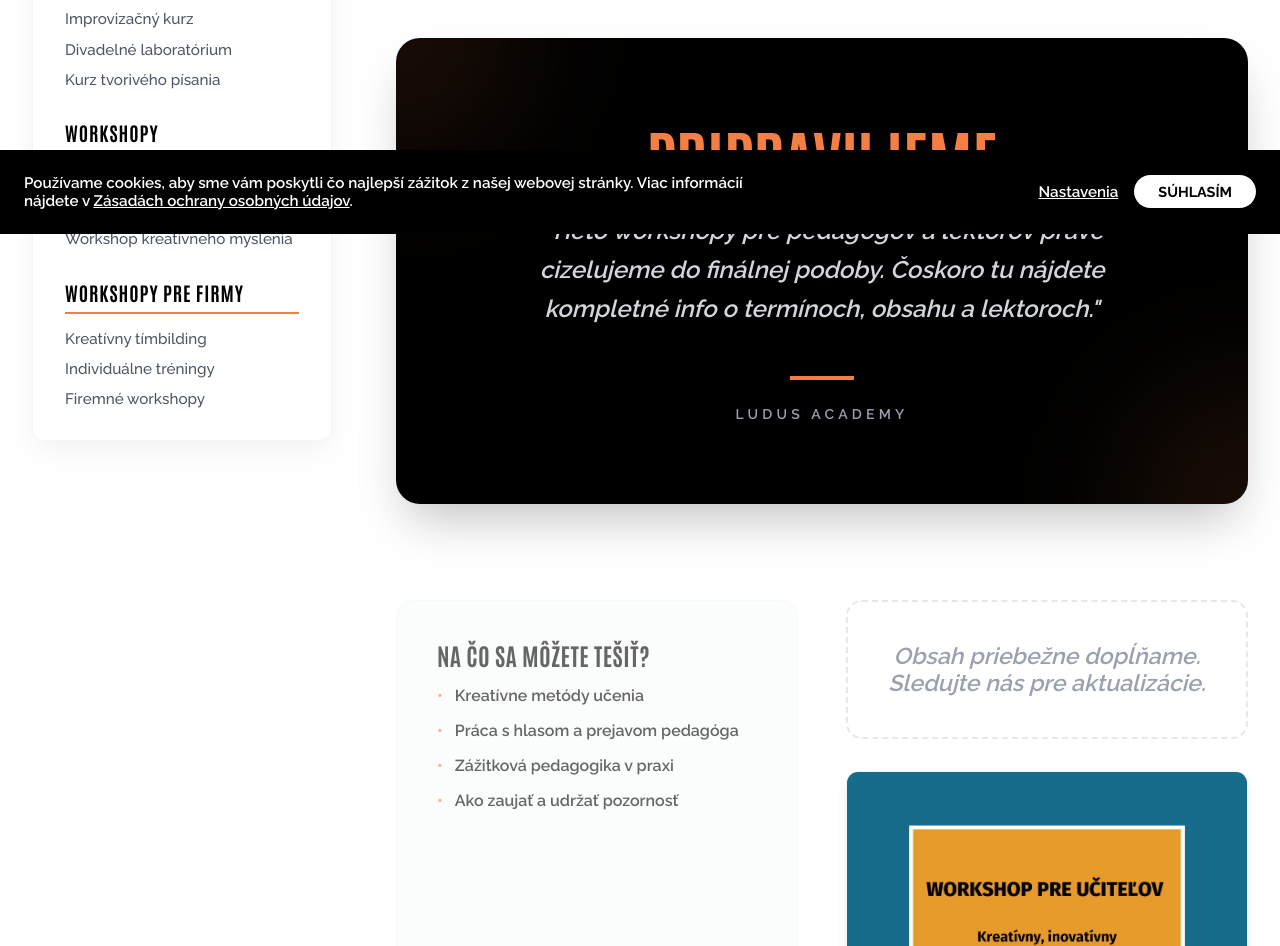
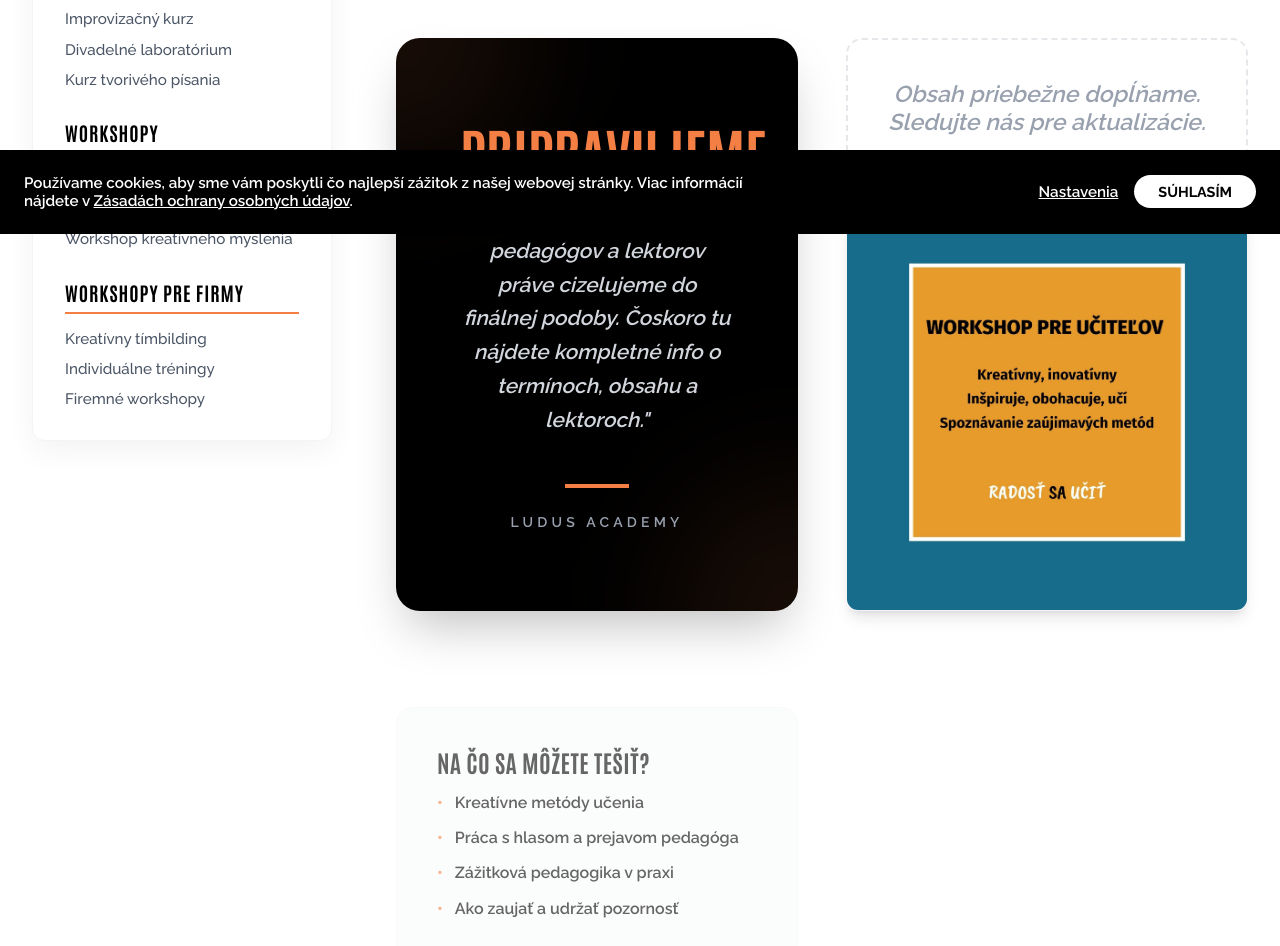
Before and after one commit to aebdigital/ludus, a Next.js app: page /ludus-academy/workshop-ucitelia in a window 1280 px wide. Shown: the part 566-1512 px from the top of the page. Built offline with nearby package versions, Linux system fonts and the light colour scheme; a web font is replaced by a local one.

Commit message:
refine academy layouts: group text in left column and stand-alone graphics in right column

```diff
--- a/src/app/ludus-academy/divadelne-laboratorium/page.tsx
+++ b/src/app/ludus-academy/divadelne-laboratorium/page.tsx
@@ -53,11 +53,11 @@ export default async function DivadelneLaboratoriumPage() {
                             </div>
 
                             <div className="grid grid-cols-1 md:grid-cols-2 gap-8 mb-12">
+                                <div className="space-y-8">
                                     <div className="p-8 bg-white border border-gray-100 rounded-2xl shadow-sm">
                                         <h3 className="text-[1.5rem] mb-4 text-black font-bold uppercase" style={{ fontFamily: 'var(--font-heading)' }}>Aké skúsenosti sú potrebné?</h3>
                                         <p className="text-[#000]">Bez ohľadu na to, či máte skúsenosti s herectvom, tvorivým písaním alebo improvizáciou, ak máte chuť otvoriť sa novým podnetom a výzvam, ste na správnom mieste.</p>
                                     </div>
-                                <div className="space-y-8">
                                     <div className="p-8 bg-black text-white rounded-2xl shadow-xl">
                                         <h3 className="text-[1.5rem] mb-4 text-[#f47f44] font-bold uppercase" style={{ fontFamily: 'var(--font-heading)' }}>Pre koho je určený?</h3>
                                         <ul className="space-y-4 text-gray-300">
@@ -65,6 +65,7 @@ export default async function DivadelneLaboratoriumPage() {
                                             <li className="flex gap-2"><span className="text-[#f47f44] font-bold">•</span> Tým, ktorých zaujíma herectvo.</li>
                                             <li className="flex gap-2"><span className="text-[#f47f44] font-bold">•</span> Záujemcom, ktorých láka improvizácia and improvizované divadlo.</li>
                                         </ul>
+                                    </div>
                                 </div>
                                 <div className="">
                                     <Image
@@ -74,7 +75,6 @@ export default async function DivadelneLaboratoriumPage() {
                                         height={800}
                                         className="w-full h-auto rounded-xl shadow-lg border border-gray-100"
                                     />
-                                    </div>
                                 </div>
                             </div>
 
--- a/src/app/ludus-academy/firemny-timbilding/page.tsx
+++ b/src/app/ludus-academy/firemny-timbilding/page.tsx
@@ -43,6 +43,7 @@ export default async function FiremnyTimbildingPage() {
                             </div>
 
                             <div className="grid grid-cols-1 md:grid-cols-2 gap-12 mb-16">
+                                <div className="space-y-8">
                                     <div className="bg-white p-10 rounded-2xl border-2 border-gray-50 flex flex-col justify-center">
                                         <h3 className="text-[1.8rem] mb-6 text-black" style={{ fontFamily: 'var(--font-heading)' }}>
                                             Pre koho je určený
@@ -65,8 +66,6 @@ export default async function FiremnyTimbildingPage() {
                                             Nie je potrebná žiadna umelecká skúsenosť. Program je prispôsobený tak, aby účastníci mali z neho radosť. Radosť spolu pracovať.
                                         </p>
                                     </div>
-
-                                <div className="space-y-8">
                                     <div className="bg-gray-50 p-10 rounded-2xl border border-gray-100 flex flex-col justify-center">
                                         <h3 className="text-[1.8rem] mb-6 text-black font-bold uppercase tracking-tight" style={{ fontFamily: 'var(--font-heading)' }}>
                                             DĹŽKA TÍMBILDINGU
@@ -84,6 +83,8 @@ export default async function FiremnyTimbildingPage() {
                                             </p>
                                         </div>
                                     </div>
+                                </div>
+
                                 <div className="">
                                     <Image
                                         src="/GRAFIKA NA WEB KURZOV/kreativny-teambuilding.jpg"
@@ -92,7 +93,6 @@ export default async function FiremnyTimbildingPage() {
                                         height={800}
                                         className="w-full h-auto rounded-xl shadow-lg border border-gray-100"
                                     />
-                                    </div>
                                 </div>
                             </div>
 
--- a/src/app/ludus-academy/firemny-workshop/page.tsx
+++ b/src/app/ludus-academy/firemny-workshop/page.tsx
@@ -53,6 +53,7 @@ export default async function FiremnyWorkshopPage() {
                             </div>
 
                             <div className="grid grid-cols-1 md:grid-cols-2 gap-12 mb-16">
+                                <div className="space-y-8">
                                     <div className="bg-gray-50 p-10 rounded-2xl border border-gray-100">
                                         <h3 className="text-[1.8rem] mb-6 text-black" style={{ fontFamily: 'var(--font-heading)' }}>
                                             Cieľ workshopu
@@ -69,8 +70,6 @@ export default async function FiremnyWorkshopPage() {
                                             </p>
                                         </div>
                                     </div>
-
-                                <div className="space-y-8">
                                     <div className="bg-white p-10 rounded-2xl border-2 border-gray-50 flex flex-col justify-center">
                                         <h3 className="text-[1.8rem] mb-6 text-black" style={{ fontFamily: 'var(--font-heading)' }}>
                                             Pre koho je určený
@@ -94,6 +93,8 @@ export default async function FiremnyWorkshopPage() {
                                             Nie sú potrebné herecké skúsenosti. Tréning je praktický a prispôsobený konkrétnemu prostrediu organizácie.
                                         </p>
                                     </div>
+                                </div>
+
                                 <div className="">
                                     <Image
                                         src="/GRAFIKA NA WEB KURZOV/firemny-workshop.jpg"
@@ -102,7 +103,6 @@ export default async function FiremnyWorkshopPage() {
                                         height={800}
                                         className="w-full h-auto rounded-xl shadow-lg border border-gray-100"
                                     />
-                                    </div>
                                 </div>
                             </div>
 
--- a/src/app/ludus-academy/individualne-treningy/page.tsx
+++ b/src/app/ludus-academy/individualne-treningy/page.tsx
@@ -55,6 +55,7 @@ export default async function IndividualneTreningyPage() {
                             </div>
 
                             <div className="grid grid-cols-1 md:grid-cols-2 gap-12 mb-16">
+                                <div className="space-y-8">
                                     <div className="bg-white p-10 rounded-2xl border-2 border-gray-50 flex flex-col justify-center">
                                         <h3 className="text-[1.8rem] mb-6 text-black" style={{ fontFamily: 'var(--font-heading)' }}>
                                             Pre koho je tréning určený
@@ -77,8 +78,6 @@ export default async function IndividualneTreningyPage() {
                                             Nie je potrebná predchádzajúca skúsenosť. Tréning sa prispôsobuje konkrétnemu človeku a jeho situáciám.
                                         </p>
                                     </div>
-
-                                <div className="space-y-8">
                                     <div className="bg-gray-50 p-10 rounded-2xl border border-gray-100">
                                         <h3 className="text-[1.8rem] mb-6 text-black" style={{ fontFamily: 'var(--font-heading)' }}>
                                             Cieľ tréningu
@@ -97,6 +96,8 @@ export default async function IndividualneTreningyPage() {
                                             </p>
                                         </div>
                                     </div>
+                                </div>
+
                                 <div className="">
                                     <Image
                                         src="/GRAFIKA NA WEB KURZOV/individualny-trening.jpg"
@@ -105,7 +106,6 @@ export default async function IndividualneTreningyPage() {
                                         height={800}
                                         className="w-full h-auto rounded-xl shadow-lg border border-gray-100"
                                     />
-                                    </div>
                                 </div>
                             </div>
 
--- a/src/app/ludus-academy/workshop-kreativita/page.tsx
+++ b/src/app/ludus-academy/workshop-kreativita/page.tsx
@@ -44,6 +44,7 @@ export default async function WorkshopKreativitaPage() {
                             </div>
 
                             <div className="grid grid-cols-1 md:grid-cols-2 gap-8 mb-12">
+                                <div className="space-y-8">
                                     <div className="p-8 bg-black text-white rounded-2xl shadow-xl">
                                         <h3 className="text-[1.5rem] mb-4 text-[#f47f44] font-bold uppercase" style={{ fontFamily: 'var(--font-heading)' }}>Pre koho je workshop určený?</h3>
                                         <div className="space-y-4 text-gray-300">
@@ -52,12 +53,12 @@ export default async function WorkshopKreativitaPage() {
                                             <p className="font-bold text-white">Ak cítite, že by ste chceli do svojho života vniesť viac hravosti, tvorivosti a spontánnosti, tento kurz je pre vás.</p>
                                         </div>
                                     </div>
-                                <div className="space-y-8">
                                     <div className="p-8 bg-gray-50 border border-gray-100 rounded-2xl shadow-sm">
                                         <h3 className="text-[1.5rem] mb-4 text-black font-bold uppercase" style={{ fontFamily: 'var(--font-heading)' }}>Zámer workshopu</h3>
                                         <div className="space-y-4 text-[#000]">
                                             <p>Cieľom workshopu je rozvíjať kreatívne myslenie a naučiť sa pozerať na veci z nových uhlov. Kreativita nie je len pre umelcov – je prirodzenou súčasťou každého z nás.</p>
                                             <p>Prostredníctvom rôznych techník and cvičení sa naučíme odbúravať bloky, ktoré nám bránia tvoriť, a posilníme schopnosť prichádzať s novými nápadmi a riešeniami.</p>
+                                        </div>
                                     </div>
                                 </div>
                                 <div className="">
@@ -68,7 +69,6 @@ export default async function WorkshopKreativitaPage() {
                                         height={800}
                                         className="w-full h-auto rounded-xl shadow-lg border border-gray-100"
                                     />
-                                    </div>
                                 </div>
                             </div>
 
--- a/src/app/ludus-academy/workshop-ucitelia/page.tsx
+++ b/src/app/ludus-academy/workshop-ucitelia/page.tsx
@@ -34,15 +34,16 @@ export default async function WorkshopUciteliaPage() {
                                 PRIPRAVUJEME PRE VÁS NOVÉ OBSAHY
                             </div>
 
-                            <div className="bg-black text-white p-20 rounded-3xl text-center shadow-2xl relative overflow-hidden">
+                            <div className="grid grid-cols-1 md:grid-cols-2 gap-12 items-center">
+                                <div className="bg-black text-white p-16 rounded-3xl text-center shadow-2xl relative overflow-hidden h-full flex flex-col justify-center">
                                     <div className="absolute top-0 left-0 w-64 h-64 bg-[#f47f44]/10 rounded-full -translate-x-1/2 -translate-y-1/2 blur-3xl"></div>
                                     <div className="absolute bottom-0 right-0 w-64 h-64 bg-[#f47f44]/10 rounded-full translate-x-1/2 translate-y-1/2 blur-3xl"></div>
 
                                     <div className="relative z-10">
-                                    <div className="text-[#f47f44] text-[4rem] font-bold mb-4" style={{ fontFamily: 'var(--font-heading)' }}>
+                                        <div className="text-[#f47f44] text-[3.5rem] font-bold mb-4" style={{ fontFamily: 'var(--font-heading)' }}>
                                             PRIPRAVUJEME
                                         </div>
-                                    <p className="text-[1.5rem] text-gray-300 max-w-2xl mx-auto leading-relaxed italic">
+                                        <p className="text-[1.3rem] text-gray-300 max-w-2xl mx-auto leading-relaxed italic">
                                             "Tieto workshopy pre pedagógov a lektorov práve cizelujeme do finálnej podoby. Čoskoro tu nájdete kompletné info o termínoch, obsahu a lektoroch."
                                         </p>
 
@@ -52,19 +53,8 @@ export default async function WorkshopUciteliaPage() {
                                         </div>
                                     </div>
                                 </div>
-
-                            <div className="grid grid-cols-1 md:grid-cols-2 gap-12 mt-24">
-                                <div className="p-10 bg-gray-50 rounded-2xl border border-gray-100 opacity-60">
-                                    <h3 className="text-[1.5rem] mb-4 text-black font-bold uppercase" style={{ fontFamily: 'var(--font-heading)' }}>Na čo sa môžete tešiť?</h3>
-                                    <ul className="space-y-4">
-                                        <li className="flex gap-3"><span className="text-[#f47f44] font-bold">•</span> Kreatívne metódy učenia</li>
-                                        <li className="flex gap-3"><span className="text-[#f47f44] font-bold">•</span> Práca s hlasom a prejavom pedagóga</li>
-                                        <li className="flex gap-3"><span className="text-[#f47f44] font-bold">•</span> Zážitková pedagogika v praxi</li>
-                                        <li className="flex gap-3"><span className="text-[#f47f44] font-bold">•</span> Ako zaujať a udržať pozornosť</li>
-                                    </ul>
-                                </div>
-                                <div className="space-y-8">
-                                    <div className="p-10 bg-white rounded-2xl border-2 border-dashed border-gray-200 flex items-center justify-center text-center">
+                                <div className="h-full flex flex-col space-y-8">
+                                    <div className="p-10 bg-white rounded-2xl border-2 border-dashed border-gray-200 flex items-center justify-center text-center flex-grow">
                                         <p className="text-gray-400 italic">
                                             Obsah priebežne dopĺňame. <br />
                                             Sledujte nás pre aktualizácie.
@@ -81,6 +71,18 @@ export default async function WorkshopUciteliaPage() {
                                     </div>
                                 </div>
                             </div>
+
+                            <div className="grid grid-cols-1 md:grid-cols-2 gap-12 mt-24">
+                                <div className="p-10 bg-gray-50 rounded-2xl border border-gray-100 opacity-60">
+                                    <h3 className="text-[1.5rem] mb-4 text-black font-bold uppercase" style={{ fontFamily: 'var(--font-heading)' }}>Na čo sa môžete tešiť?</h3>
+                                    <ul className="space-y-4">
+                                        <li className="flex gap-3"><span className="text-[#f47f44] font-bold">•</span> Kreatívne metódy učenia</li>
+                                        <li className="flex gap-3"><span className="text-[#f47f44] font-bold">•</span> Práca s hlasom a prejavom pedagóga</li>
+                                        <li className="flex gap-3"><span className="text-[#f47f44] font-bold">•</span> Zážitková pedagogika v praxi</li>
+                                        <li className="flex gap-3"><span className="text-[#f47f44] font-bold">•</span> Ako zaujať a udržať pozornosť</li>
+                                    </ul>
+                                </div>
+                            </div>
                         </div>
                     </main>
                 </div>
```
Lines whose indentation alone changed are shown as unchanged.
